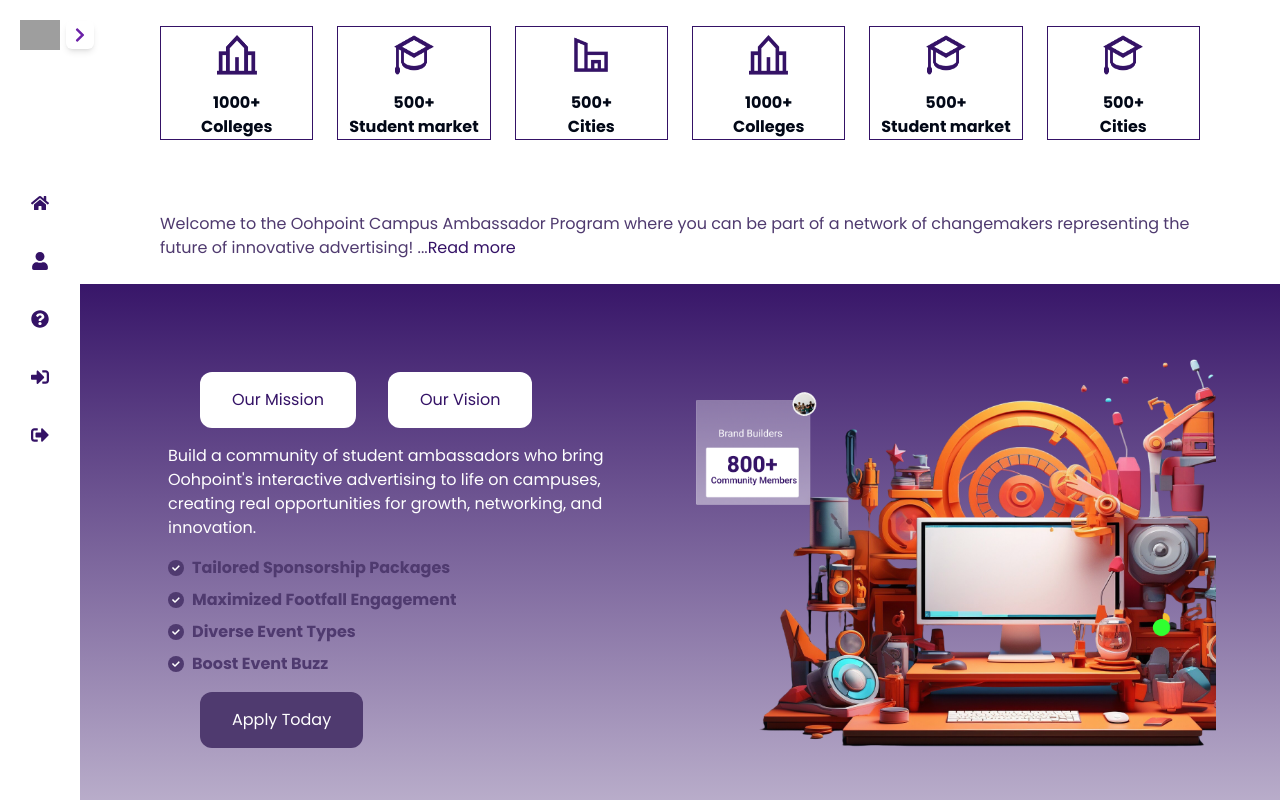
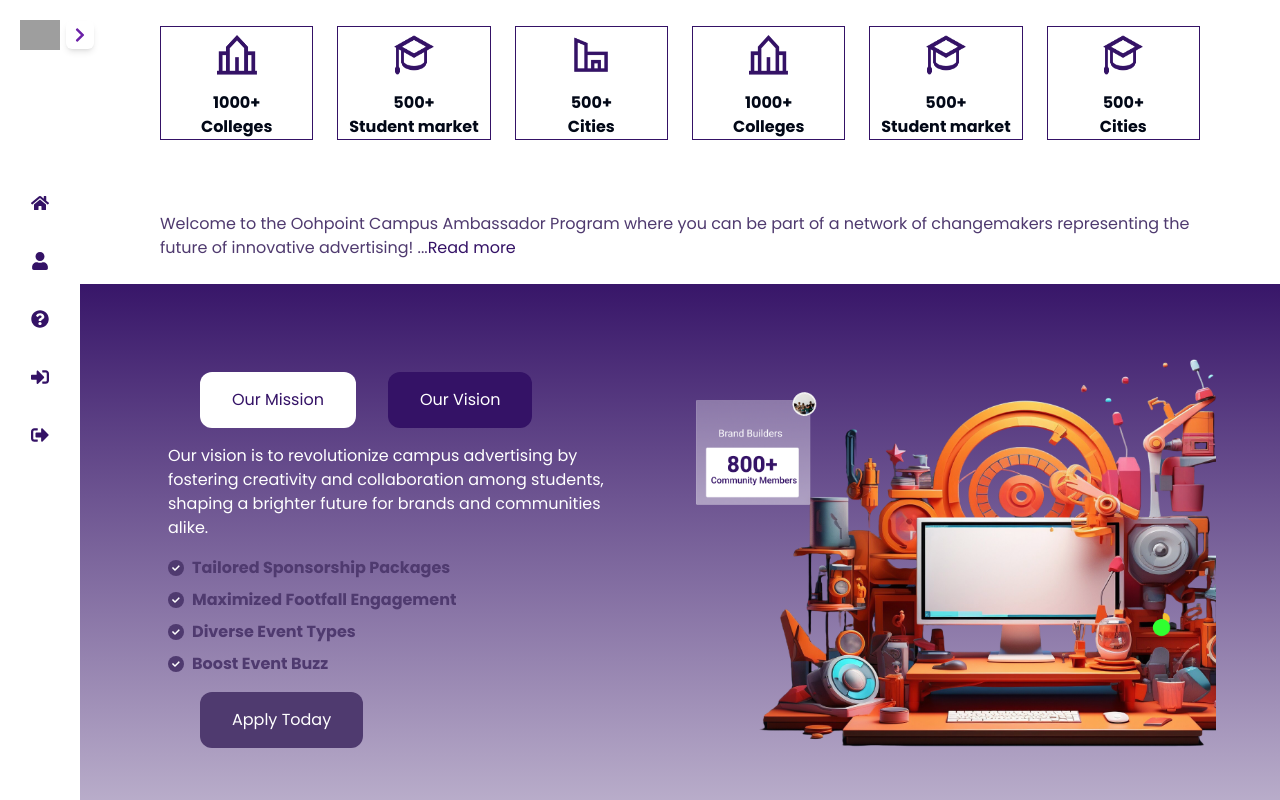
Before and after one commit to catnoirr/ohh, a Next.js app: page /CampusAmbassador in a window 1280 px wide. Both pictures are taken after a click on the button "Our Vision". Shown: the part 628-1428 px from the top of the page. Built offline with nearby package versions, Linux system fonts and the light colour scheme; no server answers; grey boxes are pictures that could not be loaded.

Commit message:
campous ambassador fully done

```diff
--- a/app/(auth)/CampusAmbassador/components/CampusImpact.jsx
+++ b/app/(auth)/CampusAmbassador/components/CampusImpact.jsx
@@ -1,48 +1,76 @@
-import React from 'react';
-import { FaCheck } from 'react-icons/fa';
+"use client";
+import React, { useState } from "react";
+import { FaCheck } from "react-icons/fa";
 
 const CampusImpact = () => {
+  const [isMission, setIsMission] = useState(true);
+
+  const toggleContent = () => setIsMission((prev) => !prev);
+
   return (
-    <div className="flex flex-col items-center  min-h-screen p-4 md:p-8 mission">
+    <div className="flex flex-col items-center min-h-screen p-4 md:p-8 mission">
       {/* Main container with left and right content */}
       <div className="flex flex-col lg:flex-row items-start w-full max-w-7xl p-4 md:p-8 rounded-lg space-y-8 lg:space-y-0 lg:space-x-8">
-
         {/* Left content */}
         <div className="lg:w-1/2">
-
-
-          {/* Mission card */}
-          <div className=" p-4 md:p-6 sm:h-[490]">
-            <button className="bg-white text-blue-600 py-2 px-4 md:py-4 md:px-8 rounded-xl hover:bg-purtle-500 mb-4 ml-8">
+          {/* Mission/Vision card */}
+          <div className="p-4 md:p-6">
+            <button
+              className={`${
+                isMission ? "bg-blue-600 text-white" : "bg-white text-blue-600"
+              } py-2 px-4 md:py-4 md:px-8 rounded-xl mb-4 ml-8 hover:bg-purtle-500`}
+              onClick={() => setIsMission(true)}
+            >
               Our Mission
             </button>
-            <button className=" text-blue-600 bg-white py-2 px-4 md:py-4 md:px-8 rounded-xl  mb-4 ml-8 hover:border hover:border-blue-600">
+            <button
+              className={`${
+                !isMission ? "bg-blue-600 text-white" : "bg-white text-blue-600"
+              } py-2 px-4 md:py-4 md:px-8 rounded-xl mb-4 ml-8 hover:bg-purtle-500`}
+              onClick={() => setIsMission(false)}
+            >
               Our Vision
             </button>
 
+            {/* Conditional Content */}
+            {isMission ? (
+              <div>
                 <p className="text-white mb-4 text-sm md:text-base">
-              Build a community of student ambassadors who bring Oohpoint's interactive advertising to life on campuses, creating real opportunities for growth, networking, and innovation.
+                  Build a community of student ambassadors who bring Oohpoint's
+                  interactive advertising to life on campuses, creating real
+                  opportunities for growth, networking, and innovation.
                 </p>
-            <div className='flex'>
-            <ul className="space-y-2 mb-4 text-[#4F3A6F]">
+
+              </div>
+            ) : (
+              <p className="text-white mb-4 text-sm md:text-base">
+                Our vision is to revolutionize campus advertising by fostering
+                creativity and collaboration among students, shaping a brighter
+                future for brands and communities alike.
+              </p>
+            )}
+ <ul className="space-y-2 mb-4">
                   <li className="flex items-center text-[#4F3A6F] font-bold">
-                <FaCheck className="text-white mr-2 bg-purtle-700 p-1 rounded-full" /> Tailored Sponsorship Packages
+                    <FaCheck className="text-white mr-2 bg-purtle-700 p-1 rounded-full" />{" "}
+                    Tailored Sponsorship Packages
                   </li>
                   <li className="flex items-center text-purtle-500 font-bold">
-                <FaCheck className="text-white b bg-purtle-700 mr-2 p-1 rounded-full" /> Maximized Footfall Engagement
+                    <FaCheck className="text-white bg-purtle-700 mr-2 p-1 rounded-full" />{" "}
+                    Maximized Footfall Engagement
                   </li>
                   <li className="flex items-center text-purtle-500 font-bold">
-                <FaCheck className="text-white  bg-purtle-700 mr-2 p-1 rounded-full" /> Diverse Event Types
+                    <FaCheck className="text-white bg-purtle-700 mr-2 p-1 rounded-full" />{" "}
+                    Diverse Event Types
                   </li>
                   <li className="flex items-center text-purtle-500 font-bold">
-                <FaCheck className="text-white  bg-purtle-700 mr-2 p-1 rounded-full" /> Boost Event Buzz
+                    <FaCheck className="text-white bg-purtle-700 mr-2 p-1 rounded-full" />{" "}
+                    Boost Event Buzz
                   </li>
                 </ul>
-
-            </div>
-            <button className=" bg-purtle-700 text-white py-2 px-4 md:py-4 md:px-8 rounded-xl hover:bg-purtle-500 ml-8">
+            <button className="bg-purtle-700 text-white py-2 px-4 md:py-4 md:px-8 rounded-xl hover:bg-purtle-500 ml-8">
               Apply Today
             </button>
+
           </div>
         </div>
 
@@ -51,9 +79,8 @@
           <img
             src="mission.png" // replace with the actual path to your image
             alt="Laptop with notebook"
-            className="w-full h-auto md:w-[500px] lg:w-[666px] object-cover "
+            className="w-full h-auto md:w-[500px] lg:w-[666px] object-cover"
           />
-
         </div>
       </div>
     </div>
```
Lines whose indentation alone changed are shown as unchanged.
